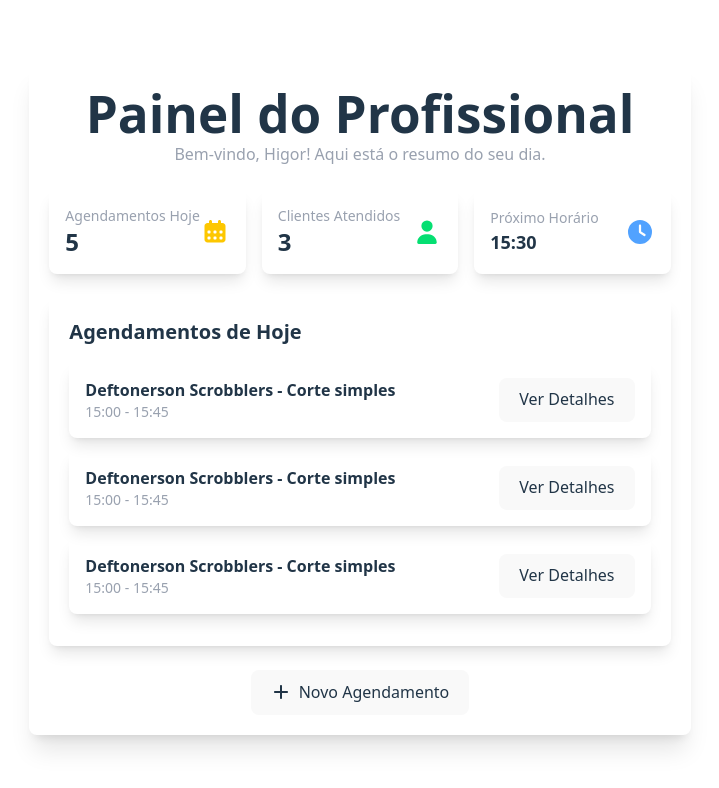
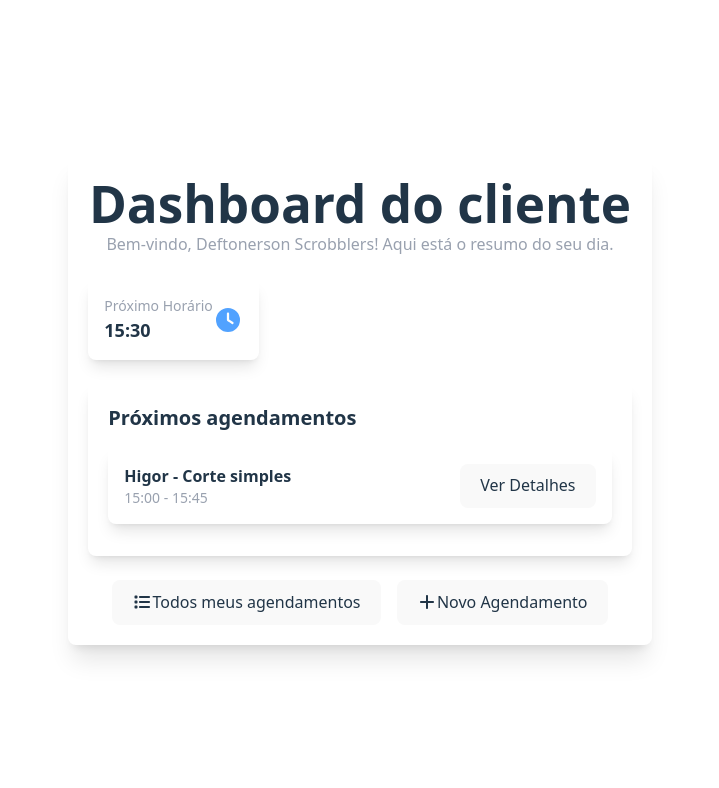
Before and after one commit to gontijoVitor/Bookify, a React (Vite) app in the folder frontend/: page / in a window 1280 px wide. Shown: the top 788 px of the page, without its empty margins (280-999 px from the left). Built offline with nearby package versions, Linux system fonts and the light colour scheme.

Commit message:
Mais adições no frontend

```diff
--- a/frontend/src/main.jsx
+++ b/frontend/src/main.jsx
@@ -10,6 +10,8 @@ import User_register from './pages/user_signin.jsx';
 import Config from './pages/configuracoes.jsx';
 import Dashboard from './pages/dashboard.jsx';
 import Horarios from './pages/lista_agendamentos.jsx';
+import User_recovery from './pages/user_recovery.jsx';
+import Nova_senha from './pages/nova_senha.jsx';
 
 createRoot(document.getElementById('root')).render(
   <StrictMode>
--- a/frontend/src/pages/configuracoes.jsx
+++ b/frontend/src/pages/configuracoes.jsx
@@ -5,7 +5,7 @@ import { FontAwesomeIcon } from '@fortawesome/react-fontawesome';
 import { faPen } from "@fortawesome/free-solid-svg-icons";
 
 function Config() {
-    var tipoUser = "cliente";
+    var tipoUser = "prestador";
     if(tipoUser == "prestador"){
         return(
             <div className="shadow-xl p-5 rounded-lg">
@@ -85,6 +85,16 @@ function Config() {
             </div>
         )
     }
+    else{
+        return(
+            <div className="shadow-xl p-5 rounded-lg">
+                <h1 className="text-center">Configurações</h1>
+                <p>
+                    Um erro EXTREMAMENTE inexperado ocorreu
+                </p>
+            </div>
+        )
+    }
 
 }
 
--- a/frontend/src/pages/dashboard.jsx
+++ b/frontend/src/pages/dashboard.jsx
@@ -1,14 +1,16 @@
 //página de login de usuario
 import { useState } from "react";
 import { FontAwesomeIcon } from "@fortawesome/react-fontawesome";
-import { faPlus, faCalendarAlt, faUser, faClock } from "@fortawesome/free-solid-svg-icons";
+import { faPlus, faCalendarAlt, faUser, faClock, faList } from "@fortawesome/free-solid-svg-icons";
 
 function Dashboard() {
+    var tipoUser = "cliente"
+    if(tipoUser == "prestador"){
         return(
             <div className="shadow-xl p-5 rounded-lg">
                 {/* Cabeçalho */}
                 <div className="mb-6">
-                <h1 className="text-center font-bold">Painel do Profissional</h1>
+                    <h1 className="text-center font-bold">Dashboard do Profissional</h1>
                     <p className="text-gray-400 text-center">Bem-vindo, Higor! Aqui está o resumo do seu dia.</p>
                 </div>
 
@@ -60,8 +62,12 @@ function Dashboard() {
                 </div>
 
                 {/* Botão Novo Agendamento */}
-            <div className="mt-6 text-right ">
-                <button className="px-4 py-2 rounded-lg flex items-center gap-2 mx-auto">
+                <div className="mt-6 text-center ">
+                    <button className="px-4 py-2 rounded-lg items-center gap-2 mx-2 inline">
+                        <FontAwesomeIcon icon={faList} />
+                        Todos os agendamentos
+                    </button>
+                    <button className="px-4 py-2 rounded-lg items-center gap-2 mx-2 inline">
                         <FontAwesomeIcon icon={faPlus} />
                         Novo Agendamento
                     </button>
@@ -69,5 +75,65 @@ function Dashboard() {
             </div>
         )
     }
+    else if(tipoUser == "cliente"){
+        return(
+            <div className="shadow-xl p-5 rounded-lg">
+                {/* Cabeçalho */}
+                <div className="mb-6">
+                    <h1 className="text-center font-bold">Dashboard do cliente </h1>
+                    <p className="text-gray-400 text-center">Bem-vindo, Deftonerson Scrobblers! Aqui está o resumo do seu dia.</p>
+                </div>
+
+                {/* Cards de Resumo */}
+                <div className="grid grid-cols-1 sm:grid-cols-3 gap-4 mb-6">
+                    <div className="shadow-lg rounded-lg p-4 flex items-center justify-between">
+                        <div>
+                            <p className="text-sm text-gray-400">Próximo Horário</p>
+                            <h2 className="text-lg font-bold">15:30</h2>
+                        </div>
+                        <FontAwesomeIcon icon={faClock} className="text-blue-400 text-2xl" />
+                    </div>
+                </div>
+
+                {/* Lista de Agendamentos */}
+                <div className="shadow-lg rounded-lg p-5">
+                    <h2 className="text-xl font-bold mb-4">Próximos agendamentos</h2>
+                        <div className="shadow-lg rounded-lg p-4 mb-3 flex flex-col sm:flex-row sm:items-center sm:justify-between">
+                            <div>
+                                <p className="font-bold">Higor - Corte simples</p> {/* nome do prestador de serviço */}
+                                <p className="text-gray-400 text-sm">15:00 - 15:45</p>
+                            </div>
+                            <button className="mt-2 sm:mt-0 px-3 py-1 rounded-lg text-sm">
+                                Ver Detalhes
+                            </button>
+                        </div>
+                </div>
+
+                {/* Botão Novo Agendamento */}
+                <div className="mt-6 text-center ">
+                    <button className="px-4 py-2 rounded-lg items-center gap-2 mx-2 inline">
+                        <FontAwesomeIcon icon={faList} />
+                        Todos meus agendamentos
+                    </button>
+                    <button className="px-4 py-2 rounded-lg items-center gap-2 mx-2 inline">
+                        <FontAwesomeIcon icon={faPlus} />
+                        Novo Agendamento
+                    </button>
+                </div>
+            </div>
+        )
+    }
+    else{
+        return(
+            <div className="shadow-xl p-5 rounded-lg">
+                <h1 className="text-center">Dashboard</h1>
+                <p>
+                    Um erro EXTREMAMENTE inexperado ocorreu
+                </p>
+            </div>
+        )
+    }
+
+}
 
 export default Dashboard;
--- a/frontend/src/pages/lista_agendamentos.jsx
+++ b/frontend/src/pages/lista_agendamentos.jsx
@@ -5,7 +5,6 @@ function Horarios() {
     return(
         <div className="shadow-xl p-5 rounded-lg">
             <h1 className="text-center">Horários de hoje</h1>
-            <p className="text-center">Hoje você tem 3 horários</p>
             <Horario/>
             <Horario/>
             <Horario/>
--- /dev/null
+++ b/frontend/src/pages/nova_senha.jsx
@@ -0,0 +1,32 @@
+import { useState } from "react";
+import { FontAwesomeIcon } from "@fortawesome/react-fontawesome";
+import { faEye, faEyeSlash } from "@fortawesome/free-solid-svg-icons";
+
+function Nova_senha(){
+    return(
+        <div className="shadow-xl p-5 rounded-lg">
+            <h1 className="text-center font-bold">Criar nova senha</h1>
+            <div className="space-y-4">
+                <div className="flex flex-col">
+                    <label for="password">Digite sua nova senha: </label>
+                    <div className="flex">
+                        <input type="password" className="border rounded-lg px-3 py-1" />
+                        <FontAwesomeIcon className="mx-auto my-auto" icon={faEye} />
+                    </div>
+                </div>
+                <div className="flex flex-col">
+                    <label for="password">Repita a senha: </label>
+                    <div className="flex">
+                        <input type="password" className="border rounded-lg px-3 py-1" />
+                        <FontAwesomeIcon className="mx-auto my-auto" icon={faEye} />
+                    </div>
+                </div>
+                <div className="mx-auto">
+                    <button className="mx-2">Alterar senha</button>
+                </div>
+            </div>
+        </div>
+    )
+}
+
+export default Nova_senha;
--- /dev/null
+++ b/frontend/src/pages/user_recovery.jsx
@@ -0,0 +1,24 @@
+//página de recuperação de senha
+import { useState } from "react";
+import { FontAwesomeIcon } from "@fortawesome/react-fontawesome";
+import { faEye, faEyeSlash } from "@fortawesome/free-solid-svg-icons";
+
+function User_recovery (){
+    return(
+        <div className="shadow-xl p-5 rounded-lg">
+            <h1 className="text-center font-bold">Recuperar senha</h1>
+            <div className="space-y-4">
+                <div className="flex flex-col">
+                    <label for="email">Digite o email que deseja recuperar: </label>
+                    <input type="email" className="border rounded-lg px-3 py-1" />
+                </div>
+                <div className="mx-auto">
+                    <a><button className="mx-2">Retornar</button></a>
+                    <button className="mx-2">Enviar email</button>
+                </div>
+            </div>
+        </div>
+    )
+}
+
+export default User_recovery;
```
Lines whose indentation alone changed are shown as unchanged.
